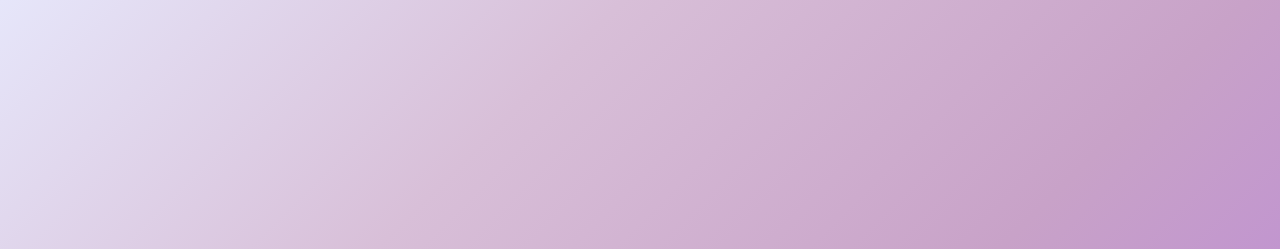
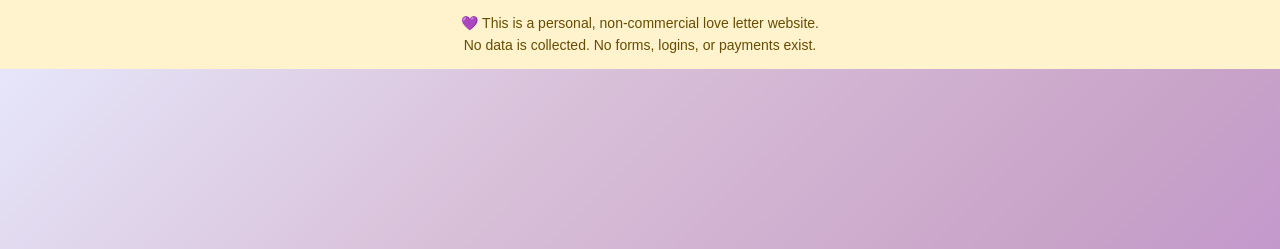
Before and after one commit to sidharth00007/hi, a plain HTML site: page index.html in a window 1280 px wide. Shown: the top 249 px of the page. Drawn offline with Linux system fonts and the light colour scheme.

Commit message:
safety error fixed

```diff
--- a/index.html
+++ b/index.html
@@ -1006,7 +1006,20 @@
     </style>
 </head>
 
+
 <body>
+    <div style="
+  background:#fff3cd;
+  color:#664d03;
+  padding:12px;
+  text-align:center;
+  font-size:14px;
+  font-family:Arial, sans-serif;
+">
+  💜 This is a personal, non-commercial love letter website.
+  <br>
+  No data is collected. No forms, logins, or payments exist.
+</div>
     <!-- Hero Section -->
     <section class="hero">
         <div class="hero-content">
@@ -1254,7 +1267,7 @@
     <!-- Interactive Section -->
     <section class="interactive-section">
         <div class="glow-effect"></div>
-        <button class="touch-button">Touch for a surprise 💜</button>
+        <button class="touch-button">Reveal a message 💜</button>
         <div class="secret-message">
             First New Year together<br>
             Same dreamy heart<br>
@@ -1280,7 +1293,7 @@
                 To you my everything
             </span>
         </div>
-        <button class="music-toggle" id="musicToggle">🎵 Add background music</button>
+        <button class="music-toggle" id="musicToggle">🎵 Optional background music (click to enable)</button>
 
         <!-- Audio element (user-initiated only) -->
         <audio id="backgroundMusic" loop style="display: none;">
@@ -1467,9 +1480,6 @@
         // Start floating symbols
         createFloatingSymbols();
 
-        // Recreate floating symbols periodically
-        setInterval(createFloatingSymbols, 30000);
-
         // Interactive button functionality
         const touchButton = document.querySelector('.touch-button');
         const secretMessage = document.querySelector('.secret-message');
```
